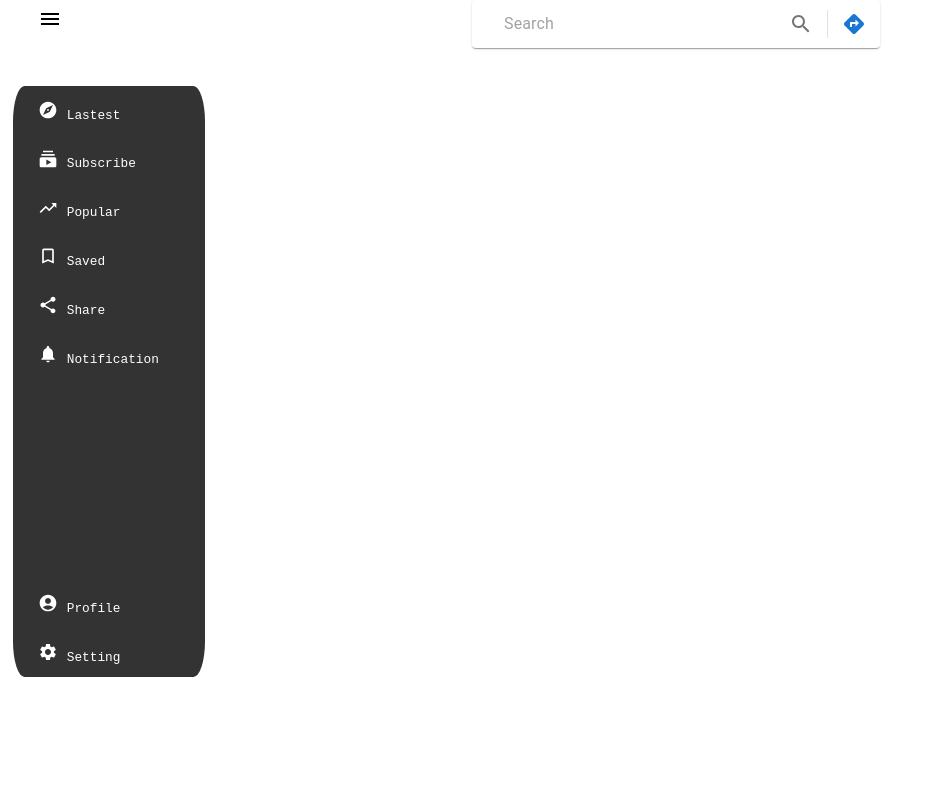
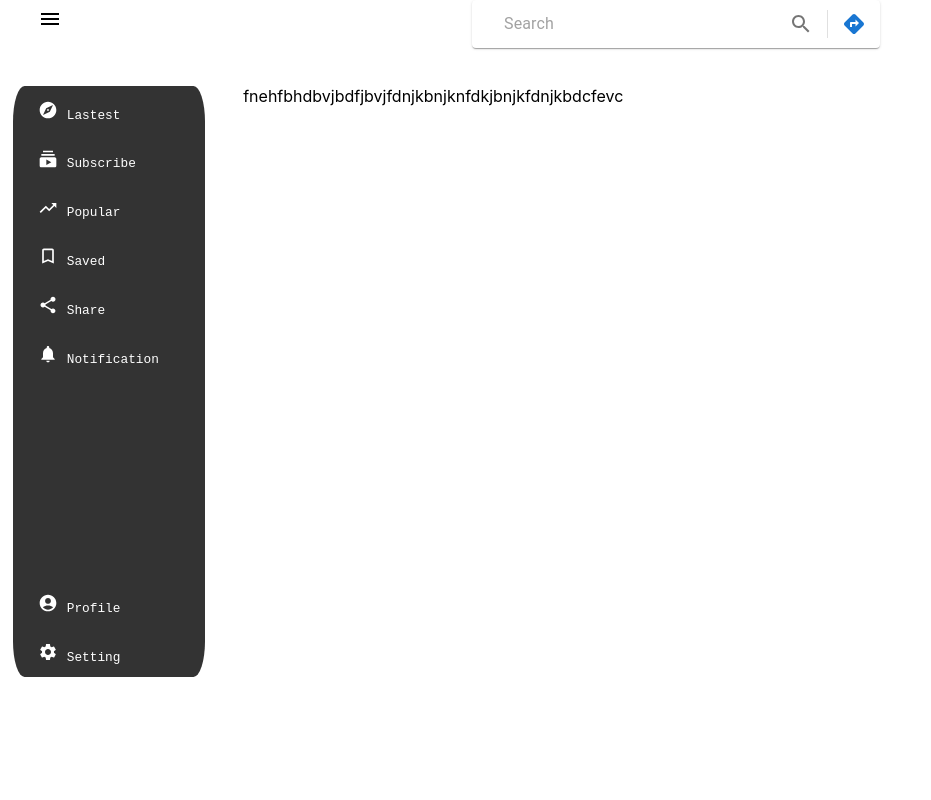
Before and after one commit to Raushankumar-prog/Zealblog, a React (Create React App) app in the folder fronted/: page / in a window 1280 px wide. Shown: the top 800 px of the page, without its empty margins (0-931 px from the left). Built offline with nearby package versions, Linux system fonts and the light colour scheme.

Commit message:
making the main page

```diff
--- a/fronted/src/App.css
+++ b/fronted/src/App.css
@@ -39,9 +39,13 @@
 .hu{
   color: #000;
 }
-.gh{
-  color: aliceblue;
+
+.main{
+  display:flex;
 }
-.djf{
-  color:aliceblue;
+
+
+.glance{
+     padding-top: 3%;
+     padding-left:3%
 }
--- a/fronted/src/App.js
+++ b/fronted/src/App.js
@@ -4,16 +4,24 @@ import Footer from './Components/footer/footer';
 import Routing from './Routes/route';
 import Left from './Components/left/left';
 import Heading from './Components/header/header';
+import Glance from './Components/Glance/glance';
 function App() {
   return (
     <div className="hu">
 
  <Routing/>
+
  <Heading/>
+ <div className="main">
  <Left/>
+ <div className="glance">
+ <Glance/>
+ </div>
+ </div>
+
  <Footer/>
 
-    </div>
+</div>
   );
 }
 
--- a/fronted/src/Components/Glance/glance.css
+++ b/fronted/src/Components/Glance/glance.css
@@ -0,0 +1,3 @@
+.main{
+    border:2px solid red;
+}
--- a/fronted/src/Components/Glance/glance.js
+++ b/fronted/src/Components/Glance/glance.js
@@ -0,0 +1,7 @@
+const Glance = () => {
+    return (
+              <div className="main"> fnehfbhdbvjbdfjbvjfdnjkbnjknfdkjbnjkfdnjkbdcfevc</div>
+    );
+}
+
+export default Glance;
--- a/fronted/src/Components/left/left.js
+++ b/fronted/src/Components/left/left.js
@@ -8,7 +8,7 @@ import NotificationsIcon from '@mui/icons-material/Notifications';
 import ExploreIcon from '@mui/icons-material/Explore';
 import AccountCircleIcon from '@mui/icons-material/AccountCircle';
 const Left = () => {
-    return (<div>
+    return (
          <div className="fr">
         <div className="category1" >
              <div className="icon"><ExploreIcon  fontSize="small"  /></div>
@@ -46,7 +46,7 @@ const Left = () => {
         </div>
 
 
-    </div>  );
+    );
 }
 
 export default Left;
```
Also changed, not shown: fronted/src/Route/Route.js (added).
